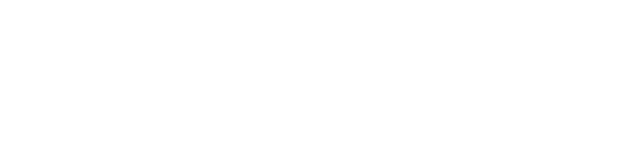
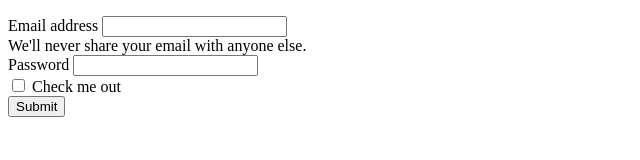
Before and after one commit to 1MuhireDavid/work-test, a plain HTML site: page index.html in a window 1280 px wide. Shown: the whole page, without its empty margins (0-640 px from the left). Drawn offline with Linux system fonts and the light colour scheme.

Commit message:
ft: form

```diff
--- a/index.html
+++ b/index.html
@@ -4,9 +4,26 @@
     <meta charset="UTF-8">
     <meta http-equiv="X-UA-Compatible" content="IE=edge">
     <meta name="viewport" content="width=device-width, initial-scale=1.0">
-    <title>Document</title>
+    <title>Form</title>
+    <link rel="stylesheet" href="style.css">
 </head>
 <body>
+    <form>
+        <div class="mb-3">
+          <label for="exampleInputEmail1" class="form-label">Email address</label>
+          <input type="email" class="form-control" id="exampleInputEmail1" aria-describedby="emailHelp">
+          <div id="emailHelp" class="form-text">We'll never share your email with anyone else.</div>
+        </div>
+        <div class="mb-3">
+          <label for="exampleInputPassword1" class="form-label">Password</label>
+          <input type="password" class="form-control" id="exampleInputPassword1">
+        </div>
+        <div class="mb-3 form-check">
+          <input type="checkbox" class="form-check-input" id="exampleCheck1">
+          <label class="form-check-label" for="exampleCheck1">Check me out</label>
+        </div>
+        <button type="submit" class="btn btn-primary">Submit</button>
+      </form>
+</body>
 
-</body>
 </html>
--- /dev/null
+++ b/style.css
@@ -0,0 +1,6 @@
+*{
+    box-sizing: border-box;
+}
+form{
+    margin: 1em auto;
+}
```
